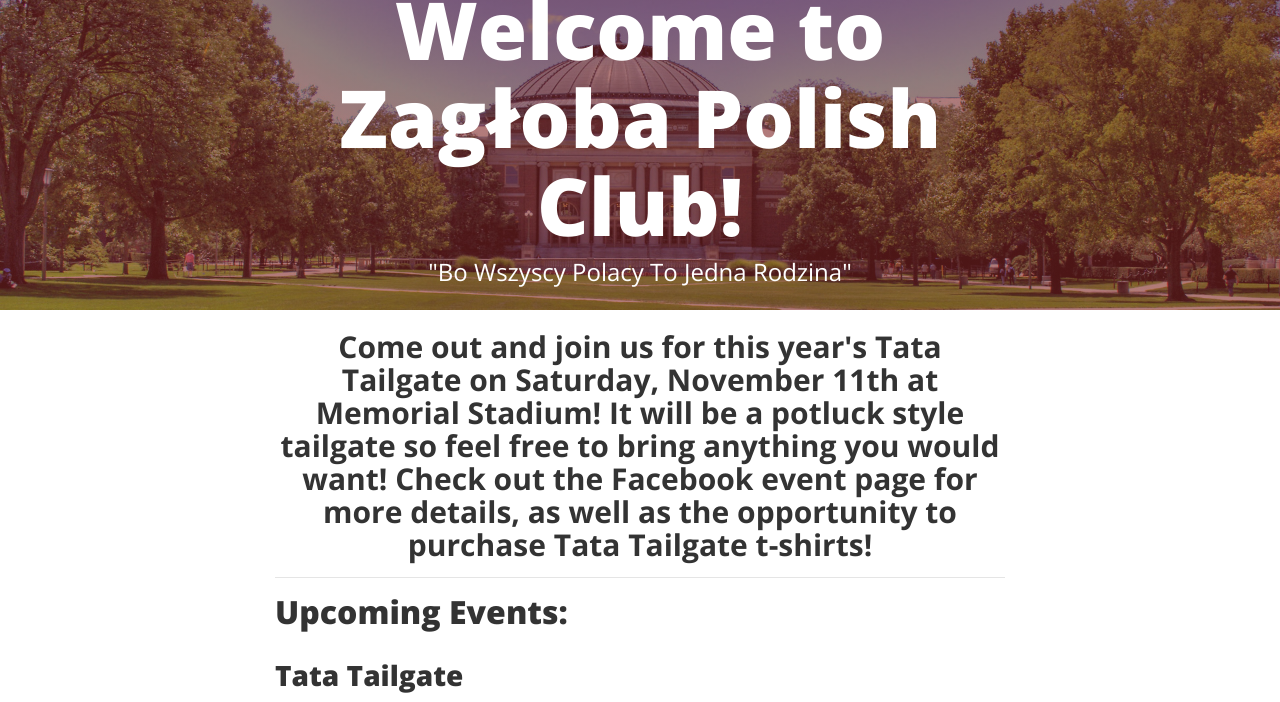
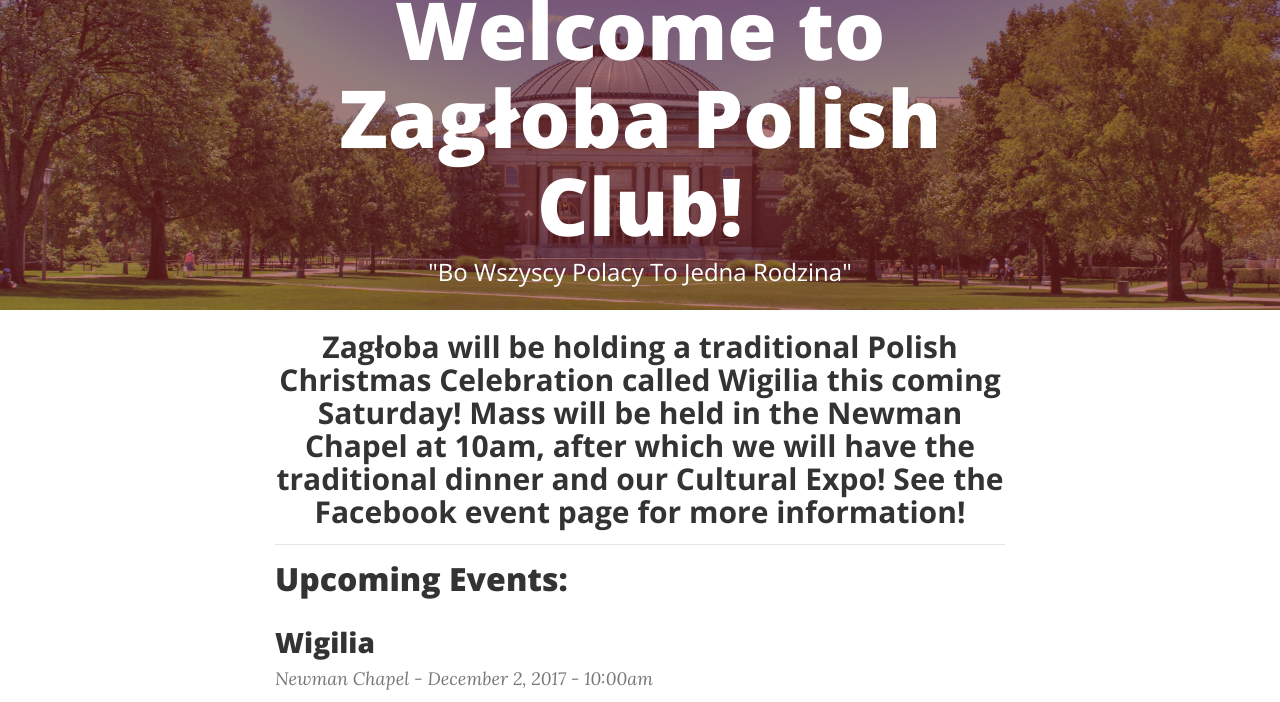
Before and after one commit to ZaglobaWebmaster/zagloba-website, a plain HTML site: page index.html in a window 1280 px wide. Shown: the part 90-792 px from the top of the page. Drawn offline with nearby package versions, Linux system fonts and the light colour scheme; a script that the page names is missing.

Commit message:
iiiiiiii

```diff
--- a/index.html
+++ b/index.html
@@ -94,7 +94,7 @@
       <div class="row">
         <div class="col-lg-8 col-md-10 mx-auto">
           <h2 class="section-heading" style="margin-top: 20px; text-align: center; font-size: 30px;">
-            Come out and join us for this year's Tata Tailgate on Saturday, November 11th at Memorial Stadium! It will be a potluck style tailgate so feel free to bring anything you would want! Check out the Facebook event page for more details, as well as the opportunity to purchase Tata Tailgate t-shirts!
+            Zagłoba will be holding a traditional Polish Christmas Celebration called Wigilia this coming Saturday! Mass will be held in the Newman Chapel at 10am, after which we will have the traditional dinner and our Cultural Expo! See the Facebook event page for more information!
 		  </h2>
           <hr>
           <div class="post-preview">
@@ -106,9 +106,9 @@
             </h3>
             <p class="post-meta">Main Quad - November 9, 2017 - 11:00am to 4:00pm</p-->
             <h3 class="post-subtitle">
-              Tata Tailgate
+              Wigilia
             </h3>
-            <p class="post-meta">Grange Grove - November 11, 2017 - 9:30am</p>
+            <p class="post-meta">Newman Chapel - December 2, 2017 - 10:00am</p>
           </div>
           <hr>
           <h2 class="post-title" style="margin-bottom: 30px">
```
